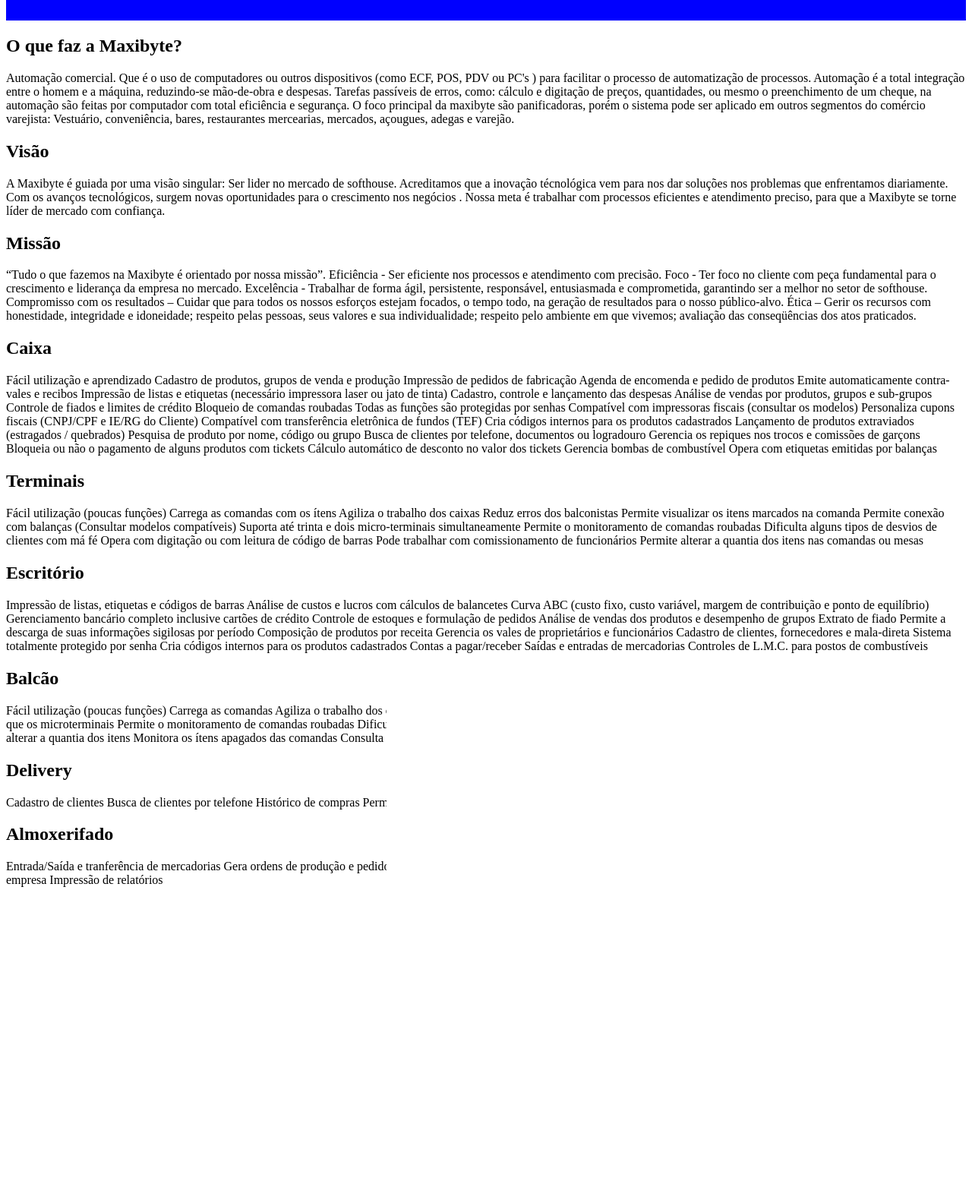
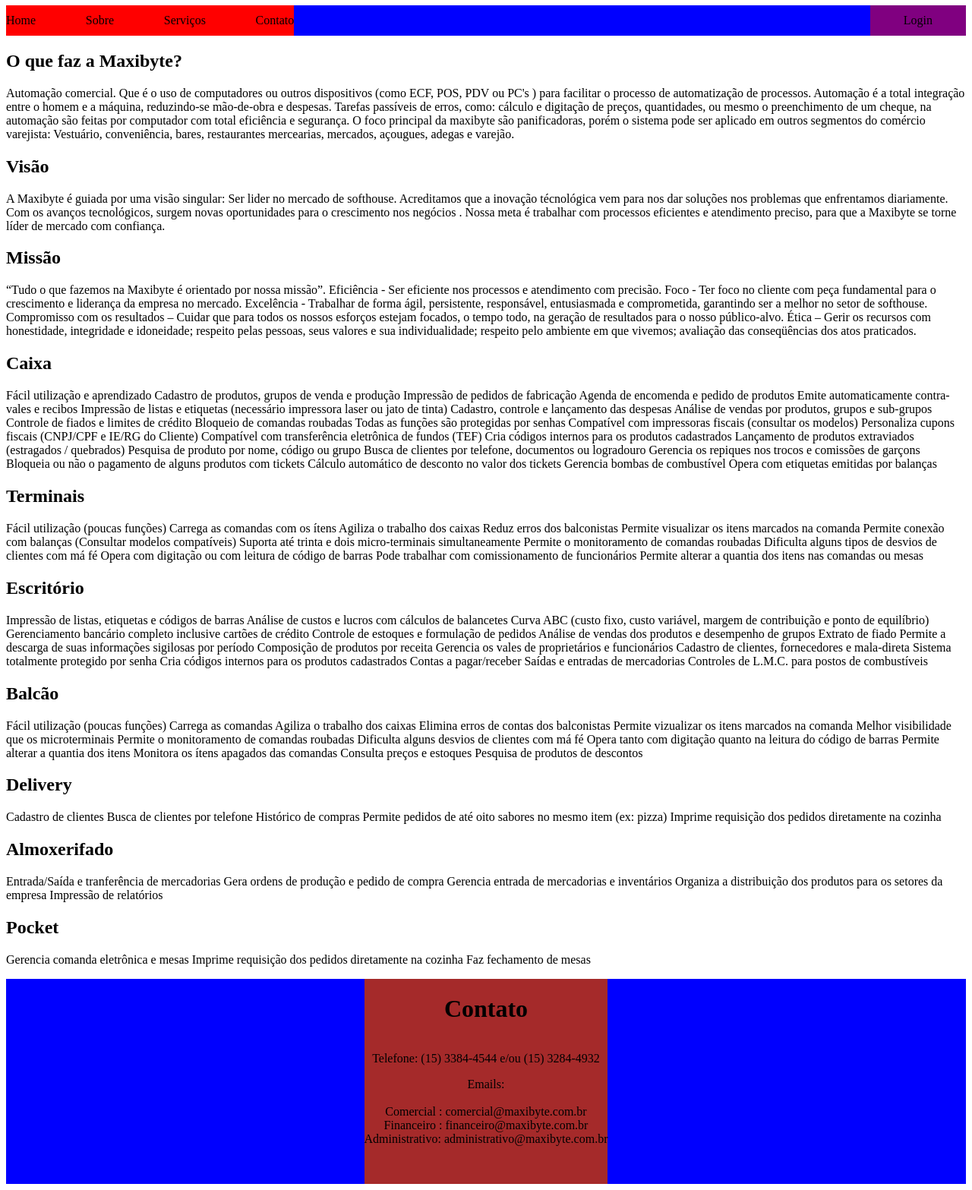
Before and after one commit to Backmagui/projetos, a plain HTML site: page ProjetoSiteMaxibyte/index.html in a window 1280 px wide. Shown: the part 99-1666 px from the top of the page at 76% size. Before the commit the page ends 1500 px from the top, so only its background shows below. Drawn offline with Linux system fonts and the light colour scheme.

Commit message:
17-12-24

```diff
--- a/ProjetoSiteMaxibyte/index.html
+++ b/ProjetoSiteMaxibyte/index.html
@@ -8,8 +8,9 @@
 </head>
 <body>
     <header>
-        <div class="logo">
-            <img src="" alt="">
+        <div class="header">
+            <div class="image"><img src="" alt=""></div>
+            <div class="title"><center><h1>Maxibyte</h1></center></div>
         </div>
         <nav>
             <div class="nav">
@@ -19,12 +20,12 @@
                     <div>Serviços</div>
                     <div>Contato</div>
                 </div>
-                <div>Login</div>
+                <div class="login">Login</div>
             </div>
         </nav>
     </header>
     <section>
-        <h1>O que faz a Maxibyte?</h1>
+        <h2>O que faz a Maxibyte?</h2>
         <p>Automação comercial.
             Que é o uso de computadores
             ou outros dispositivos (como ECF, POS, PDV ou PC's ) para
@@ -146,13 +147,15 @@
         </p>
     </section>
     <footer>
-        <h1>Contato</h1>
-        <p>Telefone: (15) 3384-4544 e/ou (15) 3284-4932</p>
-        <p>Emails
-            Comercial : comercial@maxibyte.com.br
-            Financeiro : financeiro@maxibyte.com.br
-            Administrativo: administrativo@maxibyte.com.br
-        </p>
+        <div class="contact">
+            <h1>Contato</h1>
+            <p>Telefone: (15) 3384-4544 e/ou (15) 3284-4932<br>
+                <center>Emails:</center><br>
+                Comercial : comercial@maxibyte.com.br<br>
+                <center>Financeiro : financeiro@maxibyte.com.br<br>
+                Administrativo: administrativo@maxibyte.com.br</center><br>
+            </p>
+        </div>
     </footer>
 </body>
 </html>
--- a/ProjetoSiteMaxibyte/style.css
+++ b/ProjetoSiteMaxibyte/style.css
@@ -7,13 +7,42 @@
     display: flex;
     justify-content: space-between;
     background-color: blue;
-    height: 100px;
-    align-items: center;
+    align-items:center;
+    height:5vh;
 }
 
 .info{
+    width: 30%;
+    height: 100%;
     display: flex;
-    /* gap: 100px; */
-   align-items:end;
+    justify-content: space-between;
+    align-items:center;
     background-color: red;
 }
+
+.login{
+    display: flex;
+    justify-content: center;
+    align-items: center;
+    width: 10%;
+    height: 100%;
+    background-color: purple;
+}
+
+footer{
+    background-color: blue;
+    display: flex;
+
+    justify-content: center;
+
+    width: 100%;
+}
+
+.contact{
+    background-color: brown;
+    width: auto;
+    display: flex;
+    flex-direction: column;
+    align-items: center;
+    justify-content: center;
+}
```
